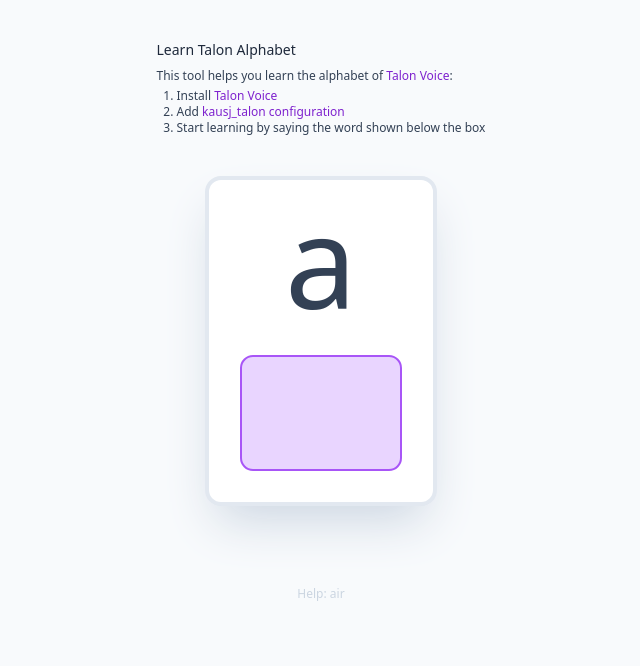
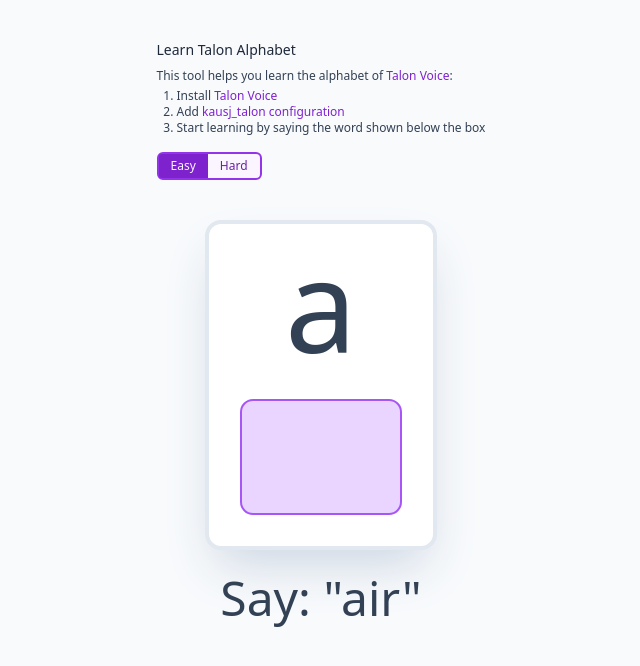
Before and after one commit to visualjerk/talon-learn-alphabet, a Vue app: page / in a window 1280 px wide. Shown: the top 666 px of the page, without its empty margins (319-959 px from the left). Built offline with nearby package versions, Linux system fonts and the light colour scheme.

Commit message:
add mode

```diff
--- a/src/App.vue
+++ b/src/App.vue
@@ -2,6 +2,11 @@
 import { computed, ref, unref } from 'vue'
 import { DICTIONARY } from './constants/dictionary'
 import QuestionBox from './components/QuestionBox.vue'
+
+const easyMode = ref(true)
+function toggleEasyMode() {
+  easyMode.value = !unref(easyMode)
+}
 
 const currentIndex = ref(0)
 const currentChar = computed<keyof typeof DICTIONARY>(
@@ -18,7 +23,7 @@ function showNextQuestion(): void {
 
 <template>
   <main
-    class="flex flex-col items-center space-y-10 h-screen pt-10 bg-slate-50"
+    class="flex flex-col items-center space-y-10 min-h-screen pt-10 bg-slate-50"
   >
     <article class="text-xs text-slate-700">
       <h1 class="text-sm mb-2 text-slate-800">Learn Talon Alphabet</h1>
@@ -45,7 +50,36 @@ function showNextQuestion(): void {
         </li>
         <li>Start learning by saying the word shown below the box</li>
       </ol>
+      <button
+        @click="toggleEasyMode"
+        class="mt-4 flex bg-purple-50 border-2 border-purple-600 rounded-md"
+      >
+        <div
+          class="px-3 py-1 rounded-l-sm"
+          :class="[
+            easyMode
+              ? 'bg-purple-700 text-purple-50'
+              : 'bg-transparent text-purple-800',
+          ]"
+        >
+          Easy
+        </div>
+        <div
+          class="px-3 py-1 rounded-r-sm"
+          :class="[
+            !easyMode
+              ? 'bg-purple-700 text-purple-50'
+              : 'bg-transparent text-purple-800',
+          ]"
+        >
+          Hard
+        </div>
+      </button>
     </article>
-    <QuestionBox :character="currentChar" @correctAnswer="showNextQuestion" />
+    <QuestionBox
+      :character="currentChar"
+      :easyMode="easyMode"
+      @correctAnswer="showNextQuestion"
+    />
   </main>
 </template>
--- a/src/components/QuestionBox.vue
+++ b/src/components/QuestionBox.vue
@@ -2,7 +2,10 @@
 import { ref, unref, computed, watch } from 'vue'
 import { DICTIONARY } from '../constants/dictionary'
 
-const props = defineProps<{ character: keyof typeof DICTIONARY }>()
+const props = defineProps<{
+  character: keyof typeof DICTIONARY
+  easyMode: boolean
+}>()
 const emit = defineEmits<{
   (e: 'correctAnswer'): void
 }>()
@@ -23,7 +26,7 @@ watch(hasCorrectAnswer, async (value) => {
 </script>
 
 <template>
-  <div>
+  <div class="flex items-center flex-col">
     <article
       class="flex items-center flex-col p-8 pt-4 border-4 rounded-2xl shadow-2xl"
       :class="[
@@ -44,8 +47,15 @@ watch(hasCorrectAnswer, async (value) => {
         v-model="answer"
       />
     </article>
-    <aside class="mt-20 text-xs text-center text-slate-300">
-      Help: {{ word }}
+    <aside
+      class="text-center"
+      :class="[
+        easyMode
+          ? 'mt-6 text-5xl text-slate-700'
+          : 'mt-20 text-xs text-slate-300',
+      ]"
+    >
+      Say: <span class="font-medium">"{{ word }}"</span>
     </aside>
   </div>
 </template>
```
